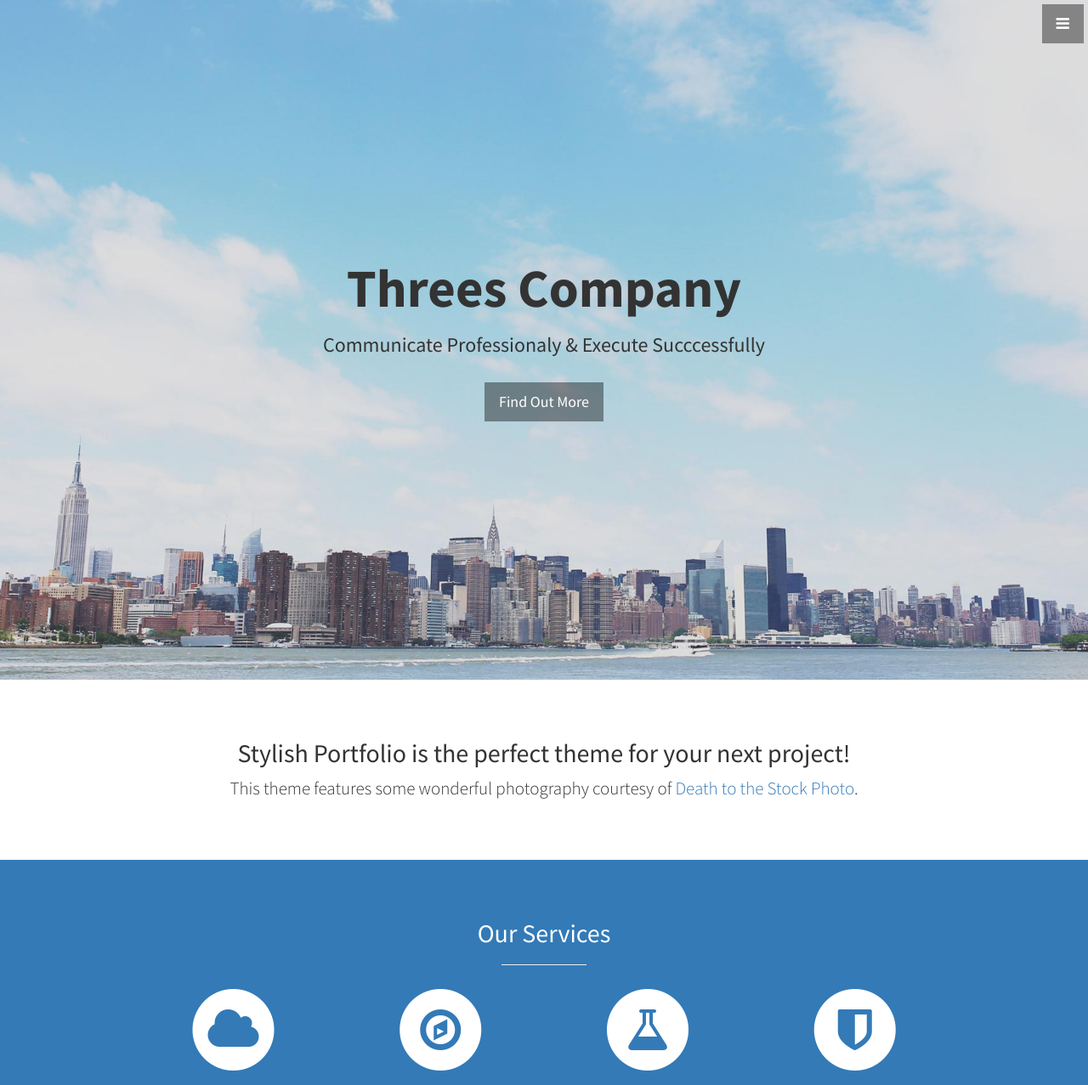
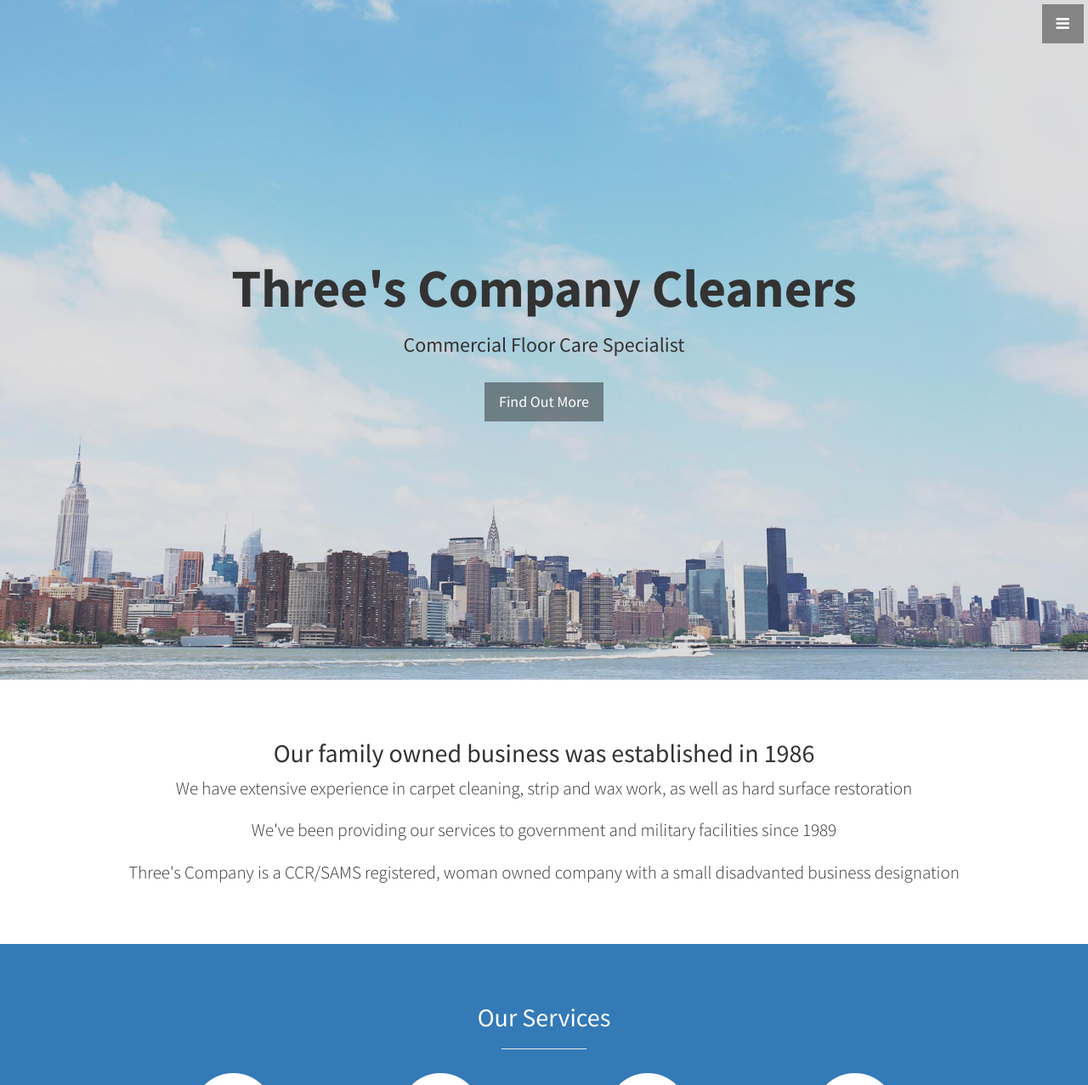
Before and after one commit to dbrill/ThreesSite, a Flask app: page / in a window 1280 px wide. Shown: the top 1277 px of the page at 85% size. Run offline with Flask 2, Linux system fonts and the light colour scheme; some libraries are stand-ins or nearby versions.

Commit message:
company customization

```diff
--- a/templates/index.html
+++ b/templates/index.html
@@ -61,8 +61,8 @@
     <!-- Header -->
     <header id="top" class="header">
         <div class="text-vertical-center">
-            <h1>Threes Company</h1>
-            <h3>Communicate Professionaly &amp; Execute Succcessfully</h3>
+            <h1>Three's Company Cleaners</h1>
+            <h3>Commercial Floor Care Specialist</h3>
             <br>
             <a href="#about" class="btn btn-dark btn-lg">Find Out More</a>
         </div>
@@ -73,8 +73,10 @@
         <div class="container">
             <div class="row">
                 <div class="col-lg-12 text-center">
-                    <h2>Stylish Portfolio is the perfect theme for your next project!</h2>
-                    <p class="lead">This theme features some wonderful photography courtesy of <a target="_blank" href="http://join.deathtothestockphoto.com/">Death to the Stock Photo</a>.</p>
+                    <h2>Our family owned business was established in 1986</h2>
+                    <p class="lead">We have extensive experience in carpet cleaning, strip and wax work, as well as hard surface restoration</p>
+                    <p class="lead">We've been providing our services to government and military facilities since 1989</p>
+                    <p class="lead">Three's Company is a CCR/SAMS registered, woman owned company with a small disadvanted business designation</p>
                 </div>
             </div>
             <!-- /.row -->
```
